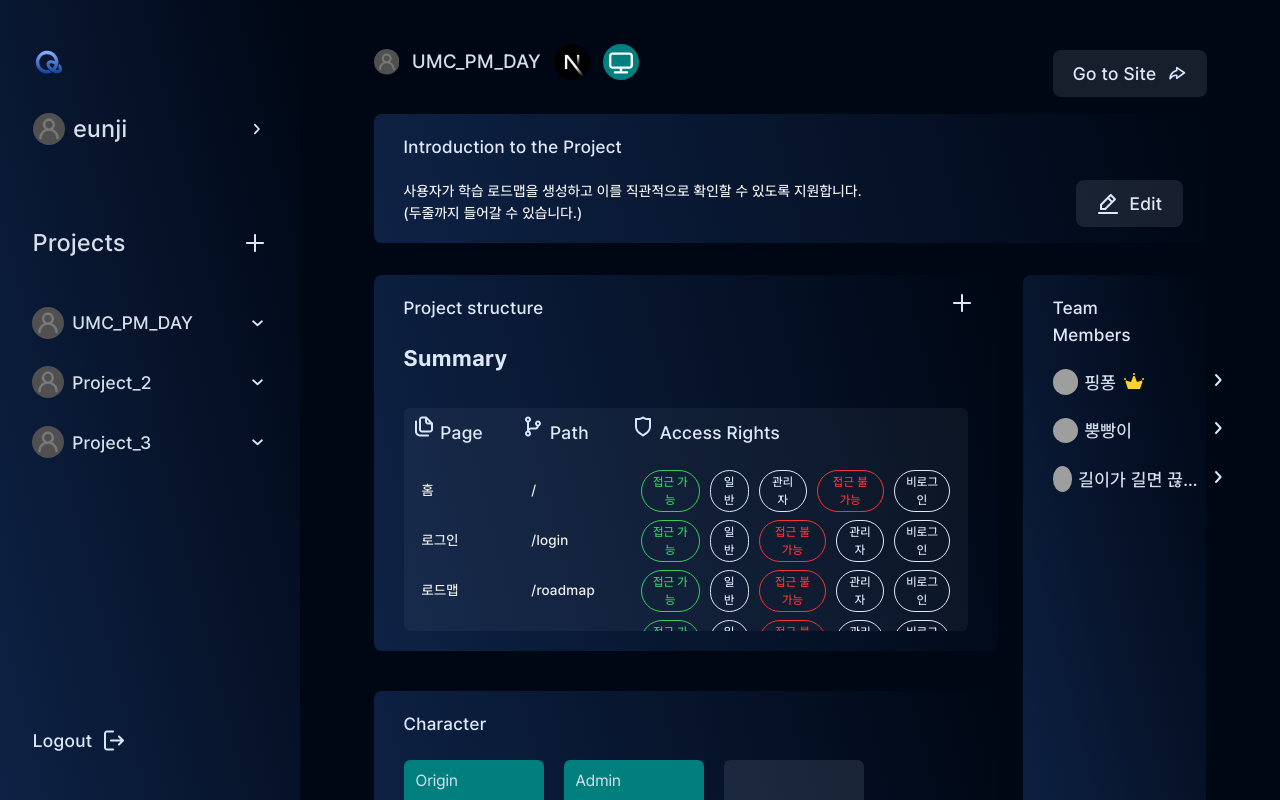
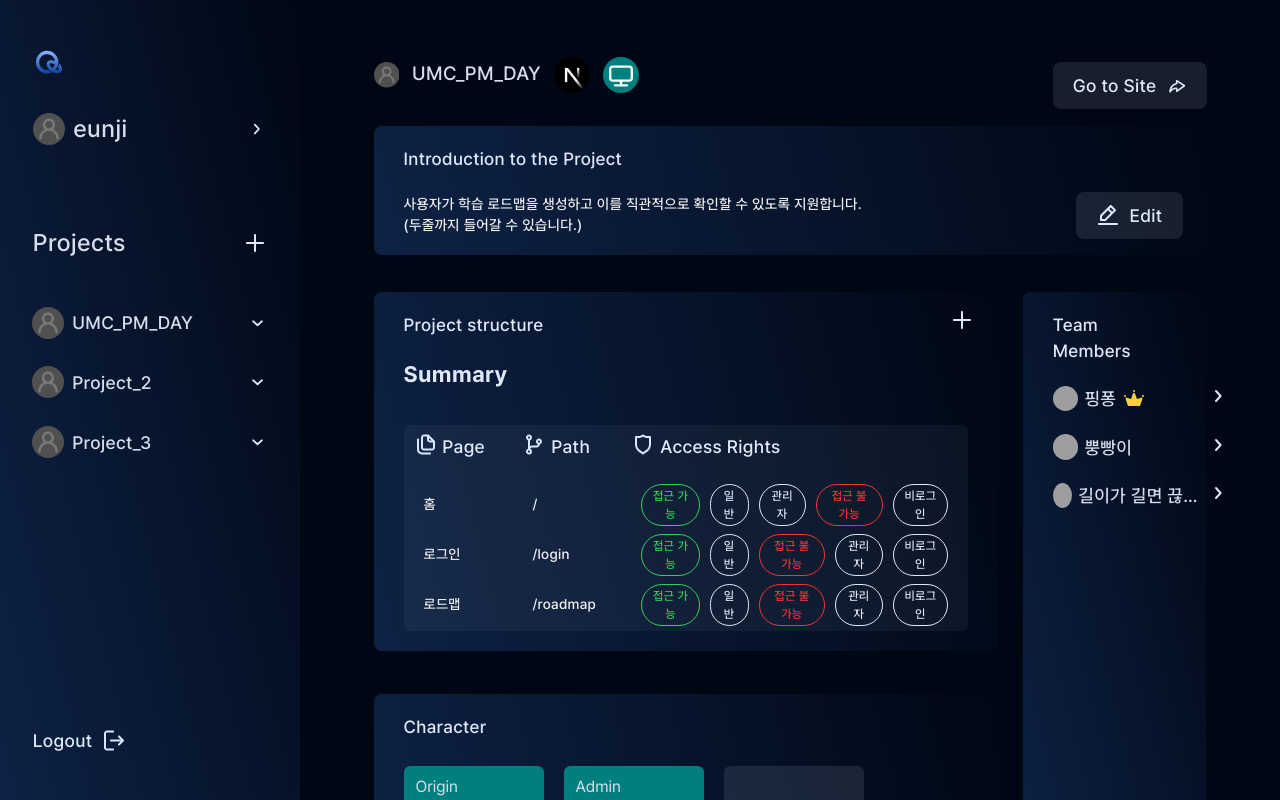
Before and after one commit to QASTUDIODEV/WEB_QASTUDIO, a React (Vite) app: page /project/information/1 in a window 1280 px wide. Built offline with nearby package versions, Linux system fonts and the light colour scheme; no server answers; grey boxes are pictures that could not be loaded.

Commit message:
feat: UI 마무리

```diff
--- a/src/pages/projectInfo/projectInfo.style.ts
+++ b/src/pages/projectInfo/projectInfo.style.ts
@@ -6,7 +6,7 @@ const Container = styled.div`
   width: 100%;
   flex: 1;
   height: 100vh;
-  padding: 4.5% 7.5% 3.125% 7.5%;
+  padding: 5.8% 7.5% 3.125% 7.5%;
   display: flex;
   flex-direction: column;
   overflow: auto;
@@ -138,17 +138,17 @@ const TextBold = styled.p`
 const SemiBox = styled.div`
   display: flex;
   height: 100%;
-  margin-top: 32px;
+  margin-top: 37px;
 `;
 
 const InnerBox = styled.div`
   box-sizing: border-box;
   background: rgba(217, 230, 255, 0.05);
   border-radius: 6.4px;
-  padding: 5.6px 8px;
+  padding: 7px 10px;
   position: relative;
   margin-top: 25px;
-  height: 227px;
+  height: 220px;
   overflow-y: auto;
   overflow-x: hidden;
 `;
@@ -263,6 +263,9 @@ export const Table = styled.table`
     border-top-right-radius: 99px;
     border-bottom-right-radius: 99px;
   }
+  svg {
+    vertical-align: text-bottom;
+  }
 `;
 
 export const TH = styled.th`
@@ -272,7 +275,6 @@ export const TH = styled.th`
   ${({ theme }) => theme.text.medium_18};
   color: ${({ theme }) => theme.colors.primary.pri_50};
   text-align: left;
-  flex-direction: row;
 `;
 export const TR = styled.tr`
   border-radius: 99px;
--- a/src/pages/projectInfo/projectInfo.tsx
+++ b/src/pages/projectInfo/projectInfo.tsx
@@ -132,7 +132,7 @@ export default function ProjectInfoPage() {
         <S.Left>
           {state.isStructureVisible ? (
             <S.Box
-              height="60%"
+              height="58%"
               style={{
                 cursor: 'pointer',
               }}
@@ -147,7 +147,7 @@ export default function ProjectInfoPage() {
                 <div style={{ flex: 1 }}>
                   <S.Table>
                     <thead>
-                      <tr style={{ verticalAlign: 'middle' }}>
+                      <tr>
                         <S.TH>
                           <File /> Page
                         </S.TH>
@@ -198,7 +198,7 @@ export default function ProjectInfoPage() {
               onBackToSummary={() => dispatch({ type: 'TOGGLE_STRUCTURE' })}
             />
           )}
-          <S.Box height="33.6%">
+          <S.Box height="35%">
             <S.Title>Character</S.Title>
             <S.Character>
               <S.CharacterBox>
```
